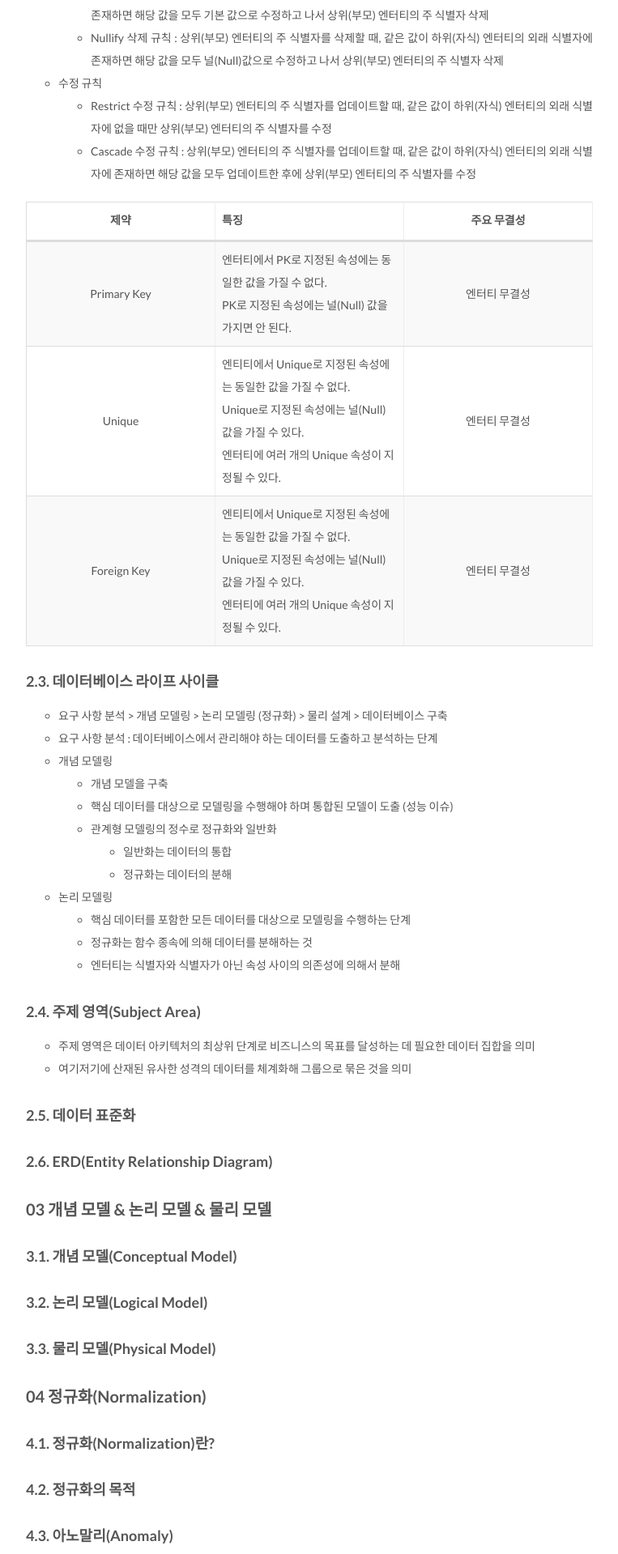
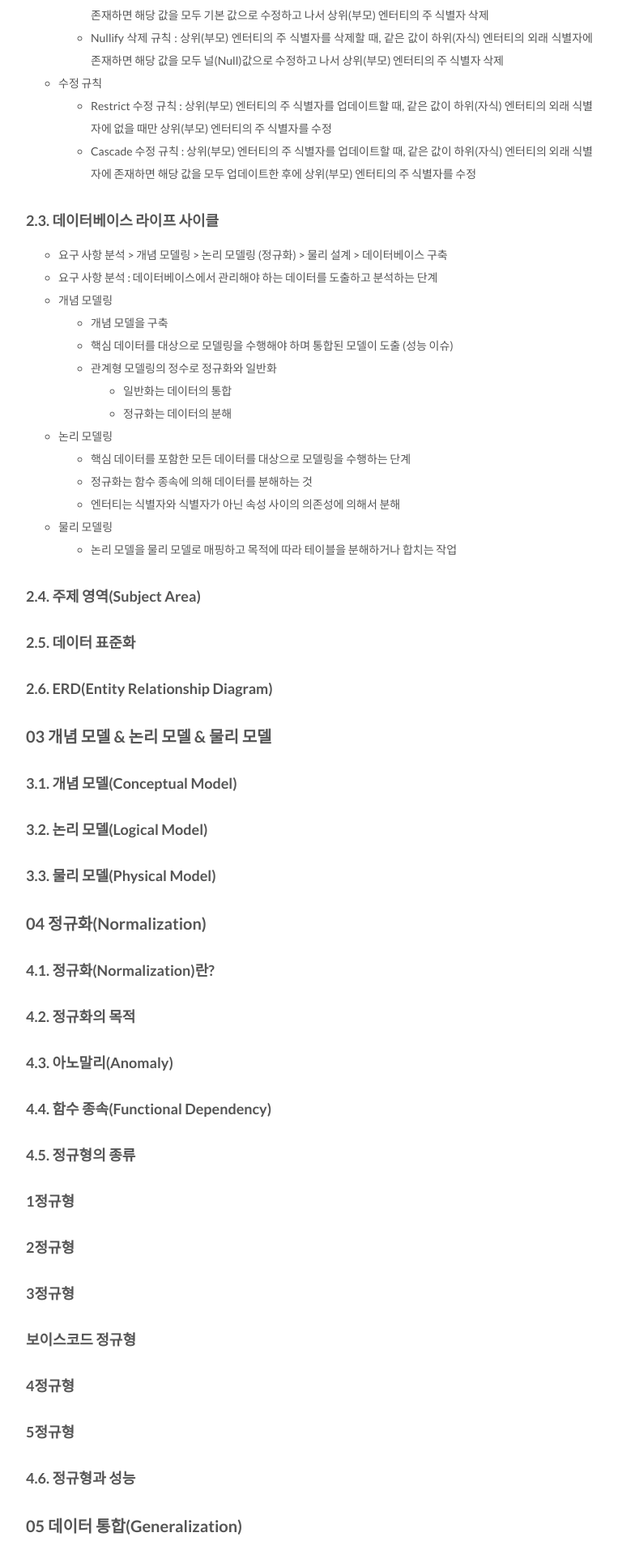
Before and after one commit to csj4032/csj4032.github.io, a Jekyll site: the page built from _posts/2018-05-02-관계형데이터모델링프리미엄가이드.md, in a window 1280 px wide. Shown: the part 3708-5627 px from the top of the page at 81% size, without its empty margins (258-1021 px from the left). Built offline with Jekyll 4.4.1, drawn with Linux system fonts in a browser that asks for light colours; comment, search, counter and statistics services are not loaded.

Commit message:
관계형 데이터 베이스 모델링 포스팅 수정

```diff
--- a/_posts/2018-05-02-관계형데이터모델링프리미엄가이드.md
+++ b/_posts/2018-05-02-관계형데이터모델링프리미엄가이드.md
@@ -103,12 +103,6 @@ comments: true
   * Restrict 수정 규칙 : 상위(부모) 엔터티의 주 식별자를 업데이트할 때, 같은 값이 하위(자식) 엔터티의 외래 식별자에 없을 때만 상위(부모) 엔터티의 주 식별자를 수정
   * Cascade 수정 규칙 : 상위(부모) 엔터티의 주 식별자를 업데이트할 때, 같은 값이 하위(자식) 엔터티의 외래 식별자에 존재하면 해당 값을 모두 업데이트한 후에 상위(부모) 엔터티의 주 식별자를 수정
 
-| 제약 | 특징 | 주요 무결성 |
-| :-: | :- | :-: |
-| Primary Key | 엔터티에서 PK로 지정된 속성에는 동일한 값을 가질 수 없다.<br> PK로 지정된 속성에는 널(Null) 값을 가지면 안 된다. | 엔터티 무결성 |
-| Unique | 엔티티에서 Unique로 지정된 속성에는 동일한 값을 가질 수 없다.<br> Unique로 지정된 속성에는 널(Null) 값을 가질 수 있다.<br> 엔터티에 여러 개의 Unique 속성이 지정될 수 있다. | 엔터티 무결성 |
-| Foreign Key | 엔티티에서 Unique로 지정된 속성에는 동일한 값을 가질 수 없다.<br> Unique로 지정된 속성에는 널(Null) 값을 가질 수 있다.<br> 엔터티에 여러 개의 Unique 속성이 지정될 수 있다. | 엔터티 무결성 |
-
 ### 2.3. 데이터베이스 라이프 사이클
 * 요구 사항 분석 > 개념 모델링 > 논리 모델링 (정규화) > 물리 설계 > 데이터베이스 구축
 * 요구 사항 분석 : 데이터베이스에서 관리해야 하는 데이터를 도출하고 분석하는 단계
@@ -122,10 +116,10 @@ comments: true
   * 핵심 데이터를 포함한 모든 데이터를 대상으로 모델링을 수행하는 단계
   * 정규화는 함수 종속에 의해 데이터를 분해하는 것
   * 엔터티는 식별자와 식별자가 아닌 속성 사이의 의존성에 의해서 분해
+* 물리 모델링
+  * 논리 모델을 물리 모델로 매핑하고 목적에 따라 테이블을 분해하거나 합치는 작업
 
 ### 2.4. 주제 영역(Subject Area)
-* 주제 영역은 데이터 아키텍처의 최상위 단계로 비즈니스의 목표를 달성하는 데 필요한 데이터 집합을 의미
-* 여기저기에 산재된 유사한 성격의 데이터를 체계화해 그룹으로 묶은 것을 의미
 
 ### 2.5. 데이터 표준화
 
```
